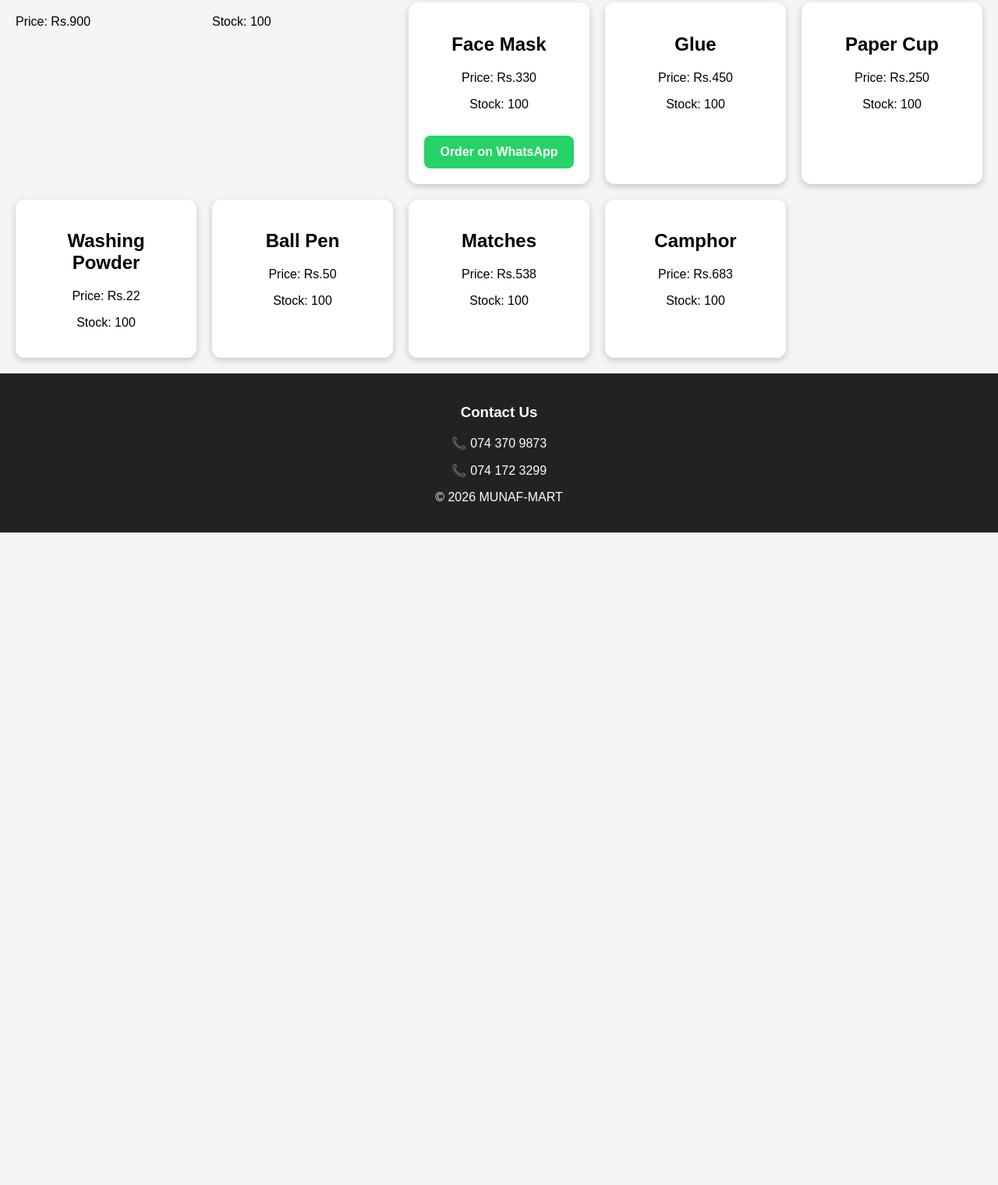
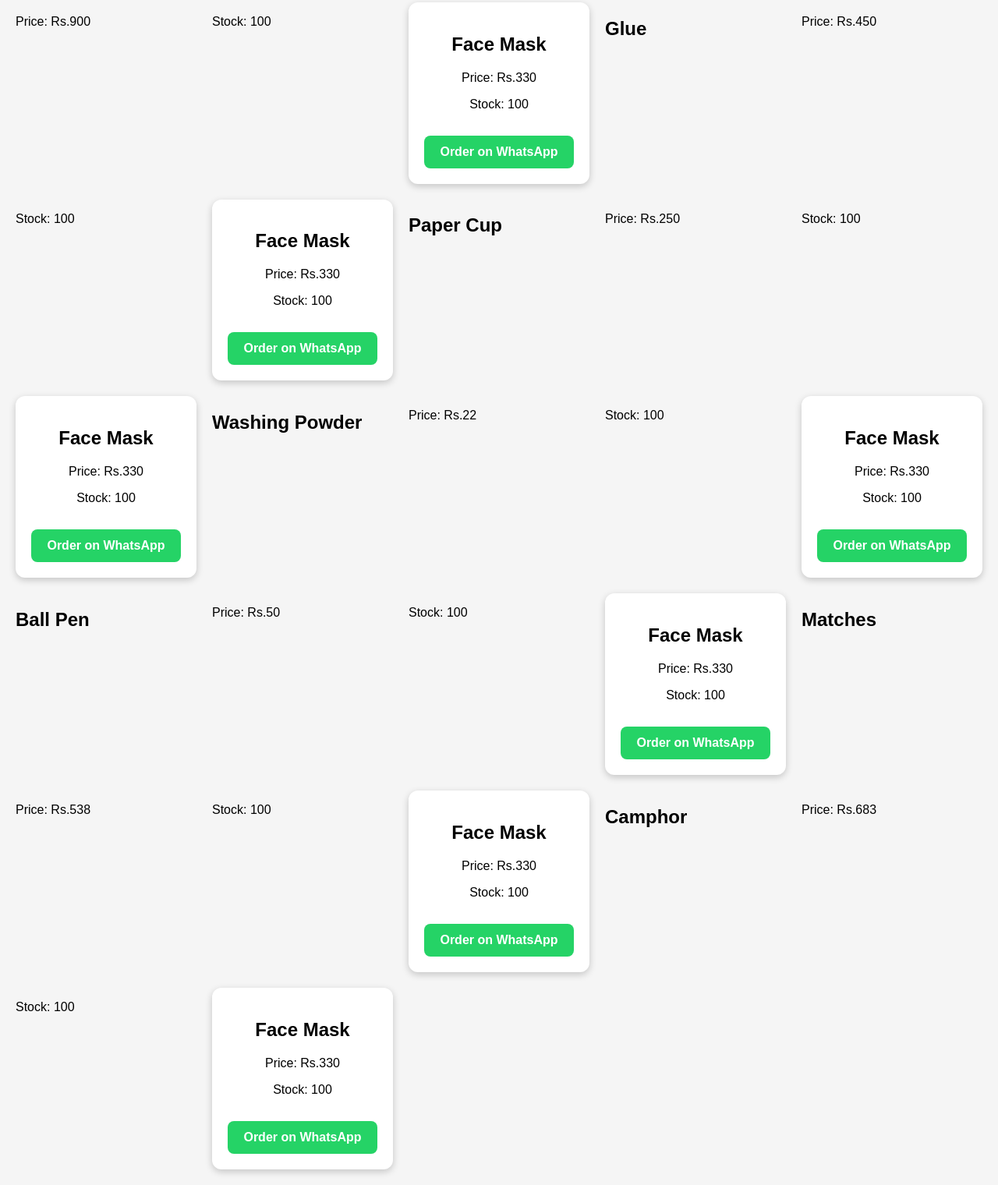
Before and after one commit to prasanth6624-coder/MUNAF-MART, a plain HTML site: page index.html in a window 1280 px wide. Shown: the part 780-2300 px from the top of the page at 78% size. Before the commit the page ends 1463 px from the top, so only its background shows below. Drawn offline with Linux system fonts and the light colour scheme.

Commit message:
Update index.html

```diff
--- a/index.html
+++ b/index.html
@@ -54,40 +54,88 @@ Logo" class="logo">
     </a>
 </div>
 
-<div class="card">
 <h2>Glue</h2>
 <p>Price: Rs.450</p>
 <p>Stock: 100</p>
+    <div class="card">
+    <h2>Face Mask</h2>
+    <p>Price: Rs.330</p>
+    <p>Stock: 100</p>
+
+    <a href="https://wa.me/94743709873?text=Hello%20MUNAF-MART,%20I%20want%20to%20order%20Face%20Mask"
+       class="order-btn">
+       Order on WhatsApp
+    </a>
 </div>
 
-<div class="card">
 <h2>Paper Cup</h2>
 <p>Price: Rs.250</p>
 <p>Stock: 100</p>
+    <div class="card">
+    <h2>Face Mask</h2>
+    <p>Price: Rs.330</p>
+    <p>Stock: 100</p>
+
+    <a href="https://wa.me/94743709873?text=Hello%20MUNAF-MART,%20I%20want%20to%20order%20Face%20Mask"
+       class="order-btn">
+       Order on WhatsApp
+    </a>
 </div>
 
-<div class="card">
 <h2>Washing Powder</h2>
 <p>Price: Rs.22</p>
 <p>Stock: 100</p>
+    <div class="card">
+    <h2>Face Mask</h2>
+    <p>Price: Rs.330</p>
+    <p>Stock: 100</p>
+
+    <a href="https://wa.me/94743709873?text=Hello%20MUNAF-MART,%20I%20want%20to%20order%20Face%20Mask"
+       class="order-btn">
+       Order on WhatsApp
+    </a>
 </div>
 
-<div class="card">
 <h2>Ball Pen</h2>
 <p>Price: Rs.50</p>
 <p>Stock: 100</p>
+<div class="card">
+    <h2>Face Mask</h2>
+    <p>Price: Rs.330</p>
+    <p>Stock: 100</p>
+
+    <a href="https://wa.me/94743709873?text=Hello%20MUNAF-MART,%20I%20want%20to%20order%20Face%20Mask"
+       class="order-btn">
+       Order on WhatsApp
+    </a>
 </div>
 
-<div class="card">
 <h2>Matches</h2>
 <p>Price: Rs.538</p>
 <p>Stock: 100</p>
+<div class="card">
+    <h2>Face Mask</h2>
+    <p>Price: Rs.330</p>
+    <p>Stock: 100</p>
+
+    <a href="https://wa.me/94743709873?text=Hello%20MUNAF-MART,%20I%20want%20to%20order%20Face%20Mask"
+       class="order-btn">
+       Order on WhatsApp
+    </a>
 </div>
 
-<div class="card">
 <h2>Camphor</h2>
 <p>Price: Rs.683</p>
 <p>Stock: 100</p>
+<div class="card">
+    <h2>Face Mask</h2>
+    <p>Price: Rs.330</p>
+    <p>Stock: 100</p>
+
+    <a href="https://wa.me/94743709873?text=Hello%20MUNAF-MART,%20I%20want%20to%20order%20Face%20Mask"
+       class="order-btn">
+       Order on WhatsApp
+    </a>
 </div>
 
 </section>
```
